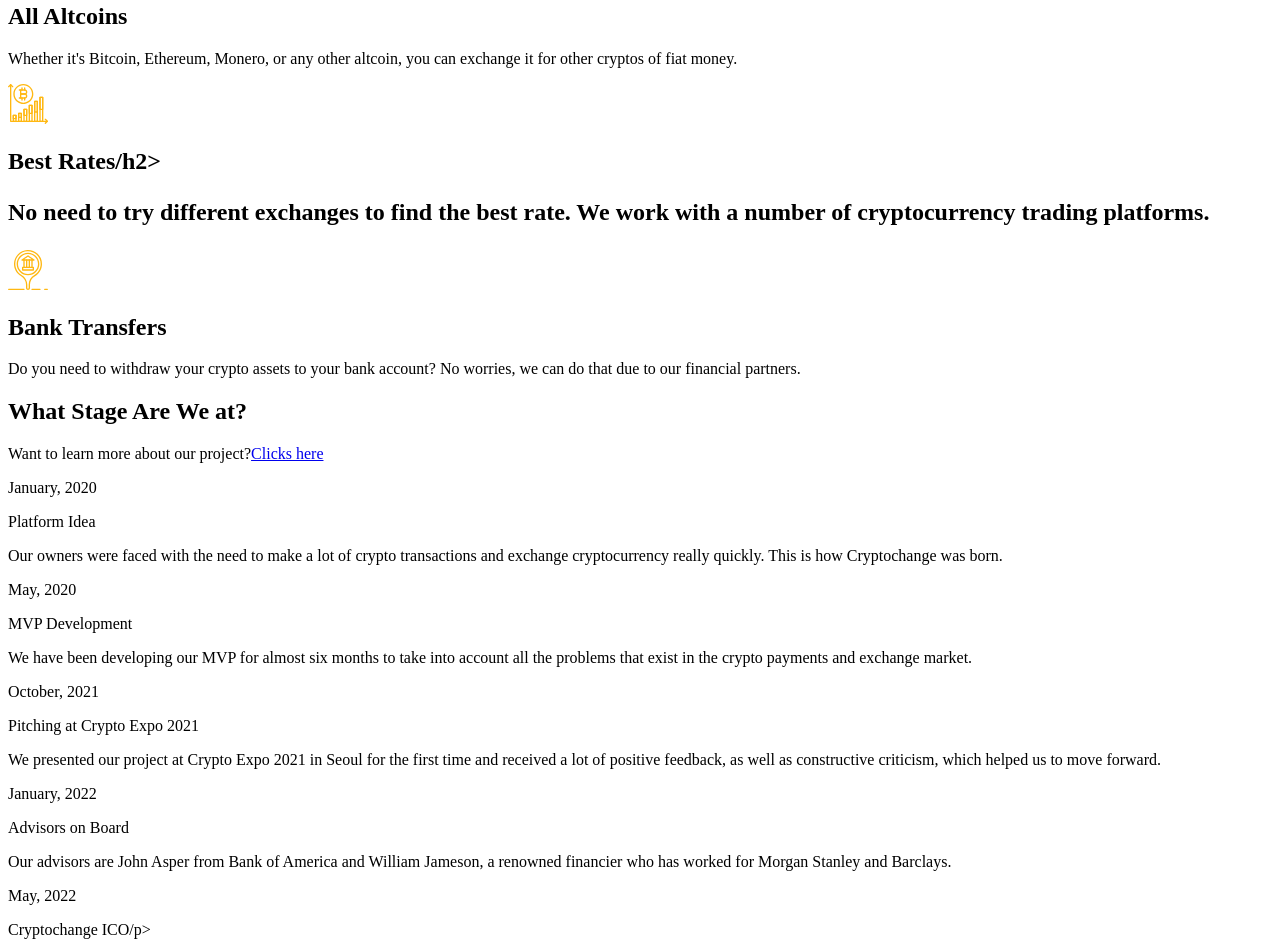
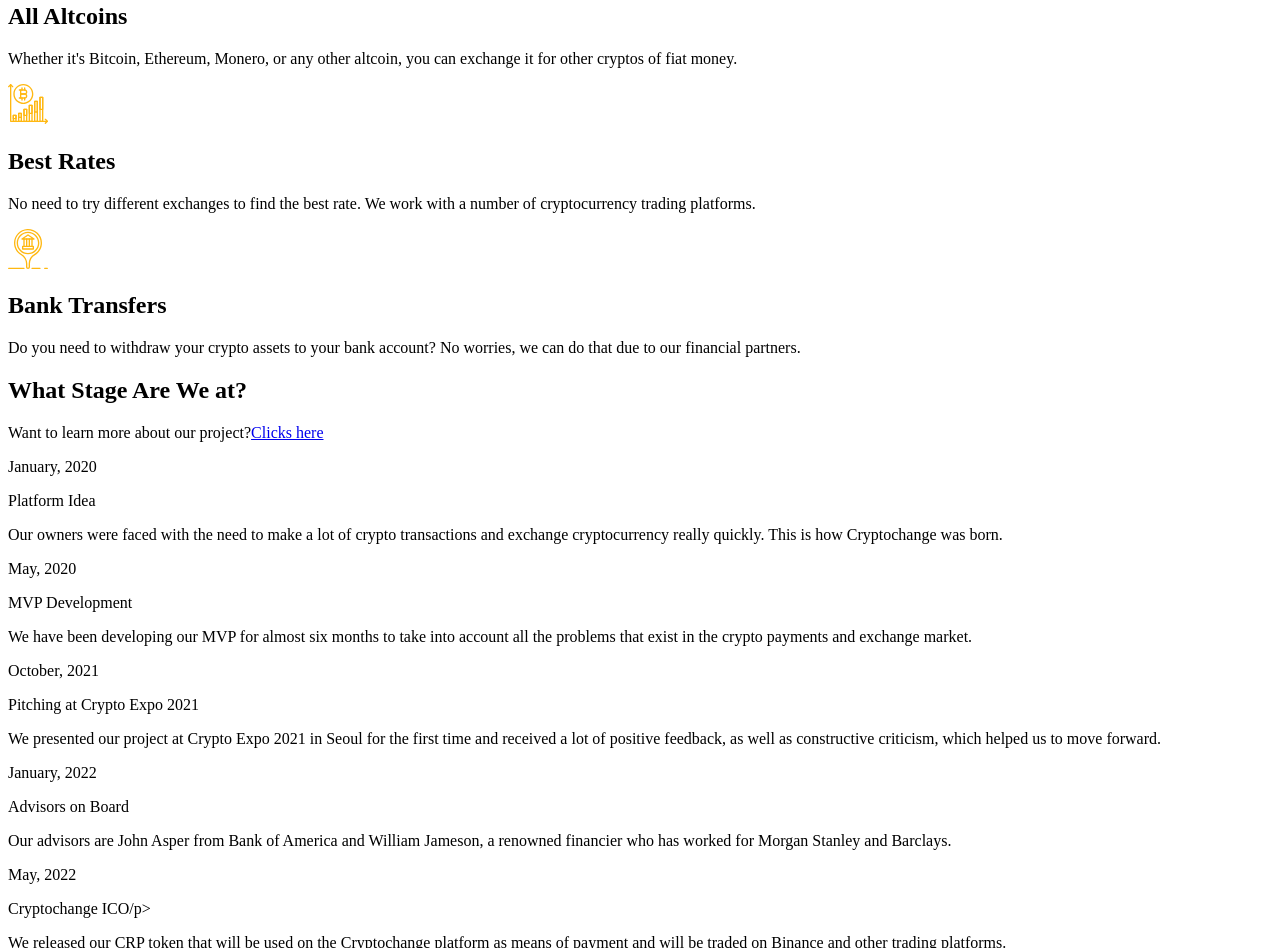
Before and after one commit to koldovsky/749-team-06, a plain HTML site: page index.html in a window 1280 px wide. Shown: the part 1426-2374 px from the top of the page. Drawn offline with Linux system fonts and the light colour scheme.

Commit message:
fix chapter 4

```diff
--- a/index.html
+++ b/index.html
@@ -153,7 +153,7 @@
             </div>
             <div>
                 <img src="img/bestrait.svg" width="40" alt="bestrait">
-                <h2>Best Rates/h2>
+                <h2>Best Rates</h2>
                 <p>No need to try different exchanges to find the best rate. We work with a number of cryptocurrency trading platforms.</p>
             </div>
             <div>
```
